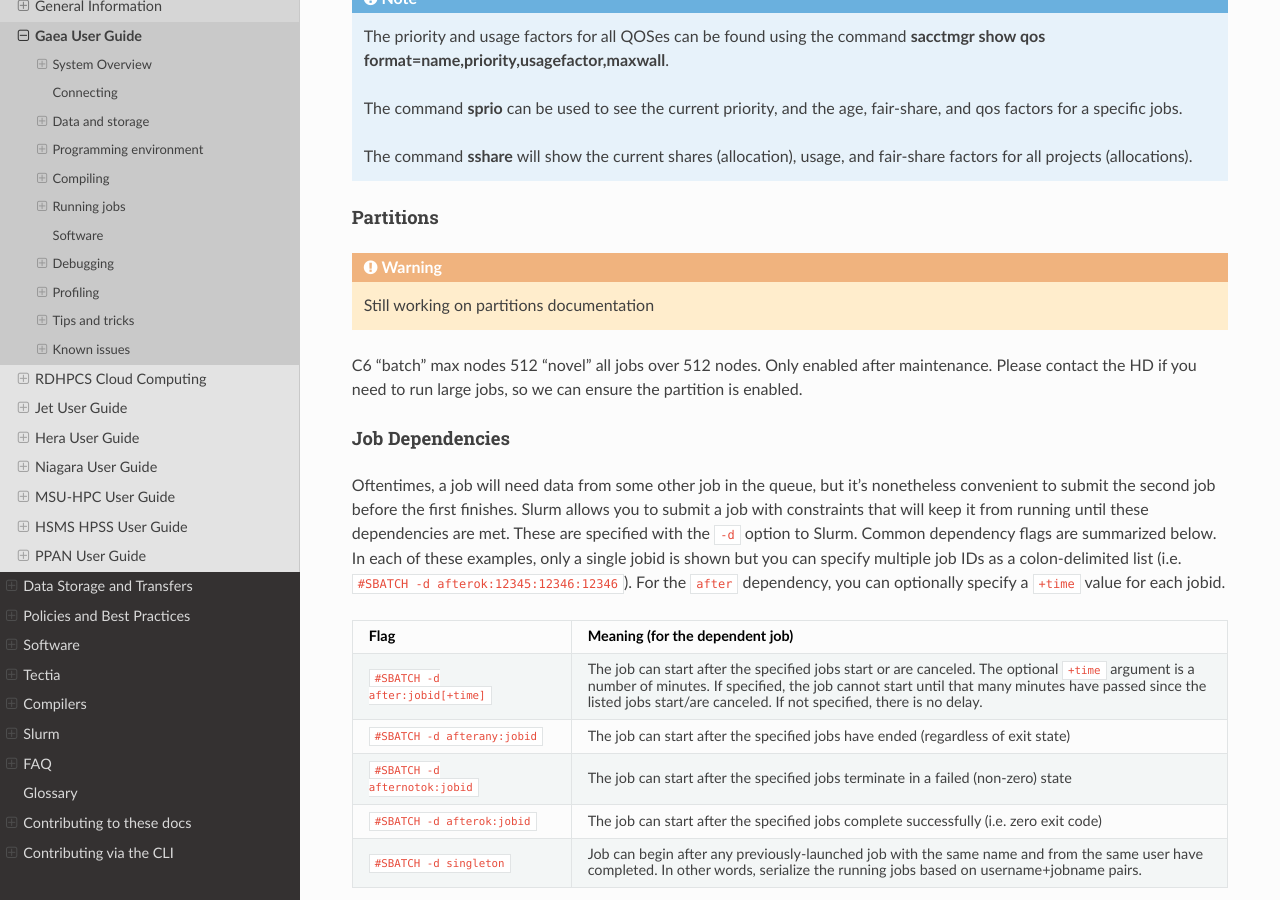
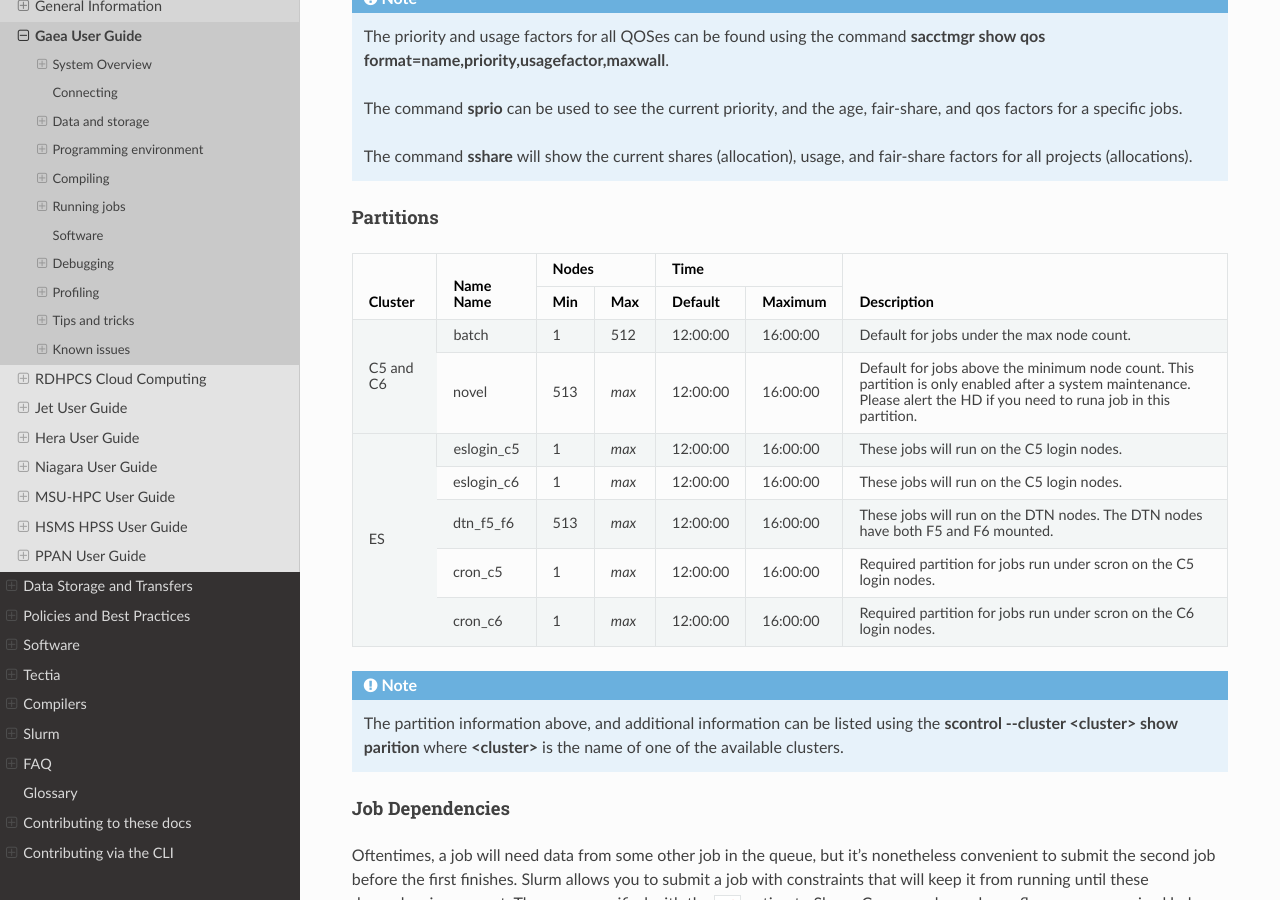
Before and after one commit to NOAA-RDHPCS/noaa-rdhpcs.github.io, a Sphinx documentation site: the page built from source/systems/gaea_user_guide.rst, in a window 1280 px wide and 900 px high, scrolled down 16135 px. Built offline with Sphinx 7.4.7 and the Read the Docs theme 2.0.0, drawn with Linux system fonts in a browser that asks for light colours.

Commit message:
Updated partition information for gaea user guide

```diff
--- a/source/systems/gaea_user_guide.rst
+++ b/source/systems/gaea_user_guide.rst
@@ -1126,12 +1126,61 @@ Fair-share
 Partitions
 ----------
 
-.. warning:: Still working on partitions documentation
-
-C6 "batch" max nodes 512 "novel" all jobs over 512 nodes.  Only enabled after
-maintenance.  Please contact the HD if you need to run large jobs, so we can
-ensure the partition is enabled.
-
++---------+------------+-----+-------+----------+----------+------------------+
+|         | Name       | Nodes       | Time                | Description      |
++         +            +-----+-------+----------+----------+                  +
+| Cluster | Name       | Min | Max   | Default  | Maximum  |                  |
++=========+============+=====+=======+==========+==========+==================+
+| C5 and  | batch      | 1   | 512   | 12:00:00 | 16:00:00 | Default for jobs |
+| C6      |            |     |       |          |          | under the max    |
+|         |            |     |       |          |          | node count.      |
++         +------------+-----+-------+----------+----------+------------------+
+|         | novel      | 513 | *max* | 12:00:00 | 16:00:00 | Default for jobs |
+|         |            |     |       |          |          | above the        |
+|         |            |     |       |          |          | minimum node     |
+|         |            |     |       |          |          | count.  This     |
+|         |            |     |       |          |          | partition is     |
+|         |            |     |       |          |          | only enabled     |
+|         |            |     |       |          |          | after a system   |
+|         |            |     |       |          |          | maintenance.     |
+|         |            |     |       |          |          | Please alert the |
+|         |            |     |       |          |          | HD if you need   |
+|         |            |     |       |          |          | to runa job in   |
+|         |            |     |       |          |          | this partition.  |
++---------+------------+-----+-------+----------+----------+------------------+
+| ES      | eslogin_c5 | 1   | *max* | 12:00:00 | 16:00:00 | These jobs will  |
+|         |            |     |       |          |          | run on the C5    |
+|         |            |     |       |          |          | login nodes.     |
++         +------------+-----+-------+----------+----------+------------------+
+|         | eslogin_c6 | 1   | *max* | 12:00:00 | 16:00:00 | These jobs will  |
+|         |            |     |       |          |          | run on the C5    |
+|         |            |     |       |          |          | login nodes.     |
++         +------------+-----+-------+----------+----------+------------------+
+|         | dtn_f5_f6  | 513 | *max* | 12:00:00 | 16:00:00 | These jobs will  |
+|         |            |     |       |          |          | run on the DTN   |
+|         |            |     |       |          |          | nodes.  The DTN  |
+|         |            |     |       |          |          | nodes have both  |
+|         |            |     |       |          |          | F5 and F6        |
+|         |            |     |       |          |          | mounted.         |
++         +------------+-----+-------+----------+----------+------------------+
+|         | cron_c5    | 1   | *max* | 12:00:00 | 16:00:00 | Required         |
+|         |            |     |       |          |          | partition for    |
+|         |            |     |       |          |          | jobs run under   |
+|         |            |     |       |          |          | scron on the C5  |
+|         |            |     |       |          |          | login nodes.     |
++         +------------+-----+-------+----------+----------+------------------+
+|         | cron_c6    | 1   | *max* | 12:00:00 | 16:00:00 | Required         |
+|         |            |     |       |          |          | partition for    |
+|         |            |     |       |          |          | jobs run under   |
+|         |            |     |       |          |          | scron on the C6  |
+|         |            |     |       |          |          | login nodes.     |
++---------+------------+-----+-------+----------+----------+------------------+
+
+.. note::
+
+    The partition information above, and additional information can be listed
+    using the :command:`scontrol --cluster <cluster> show parition` where
+    :command:`<cluster>` is the name of one of the available clusters.
 
 Job Dependencies
 ----------------
```
